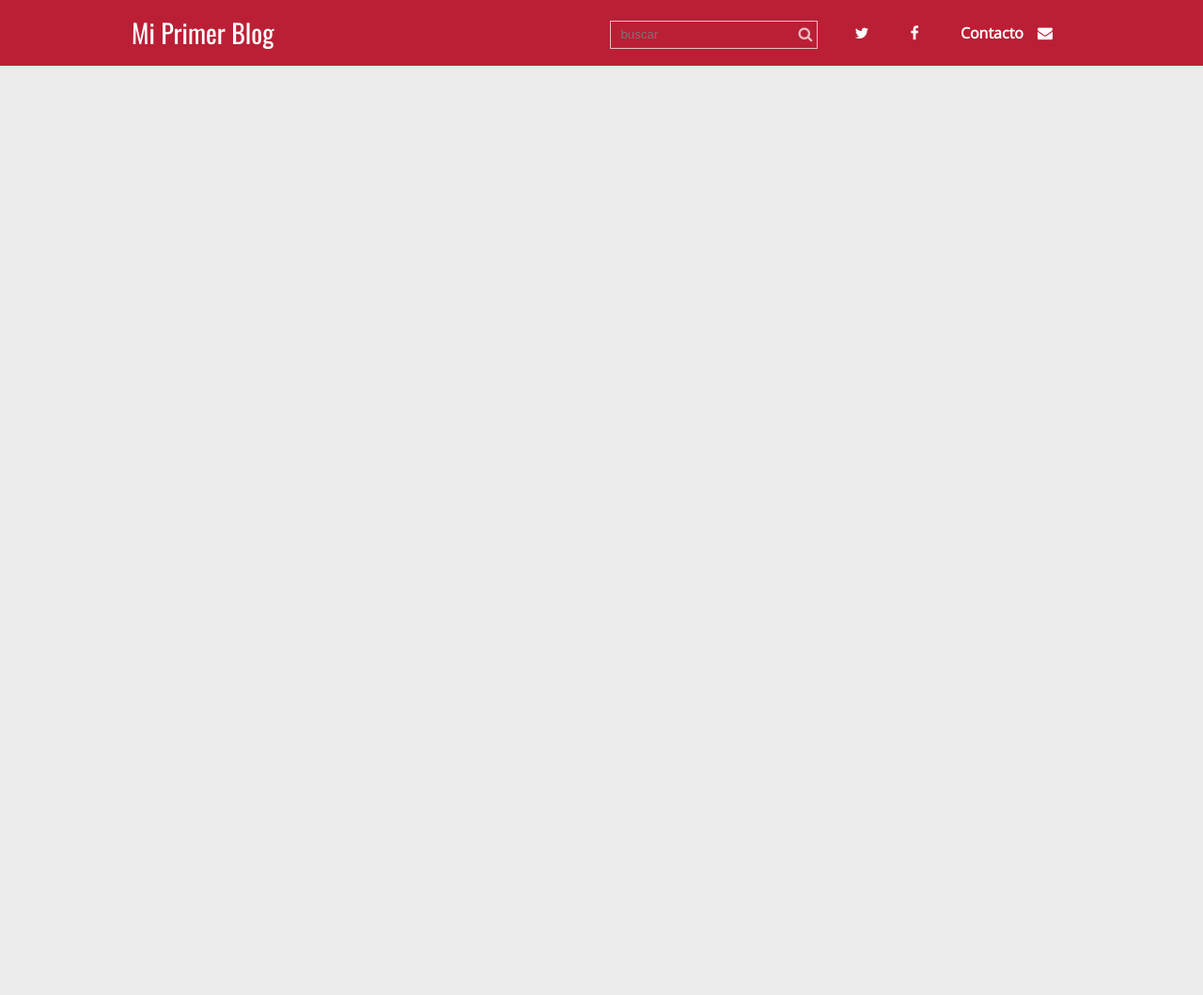
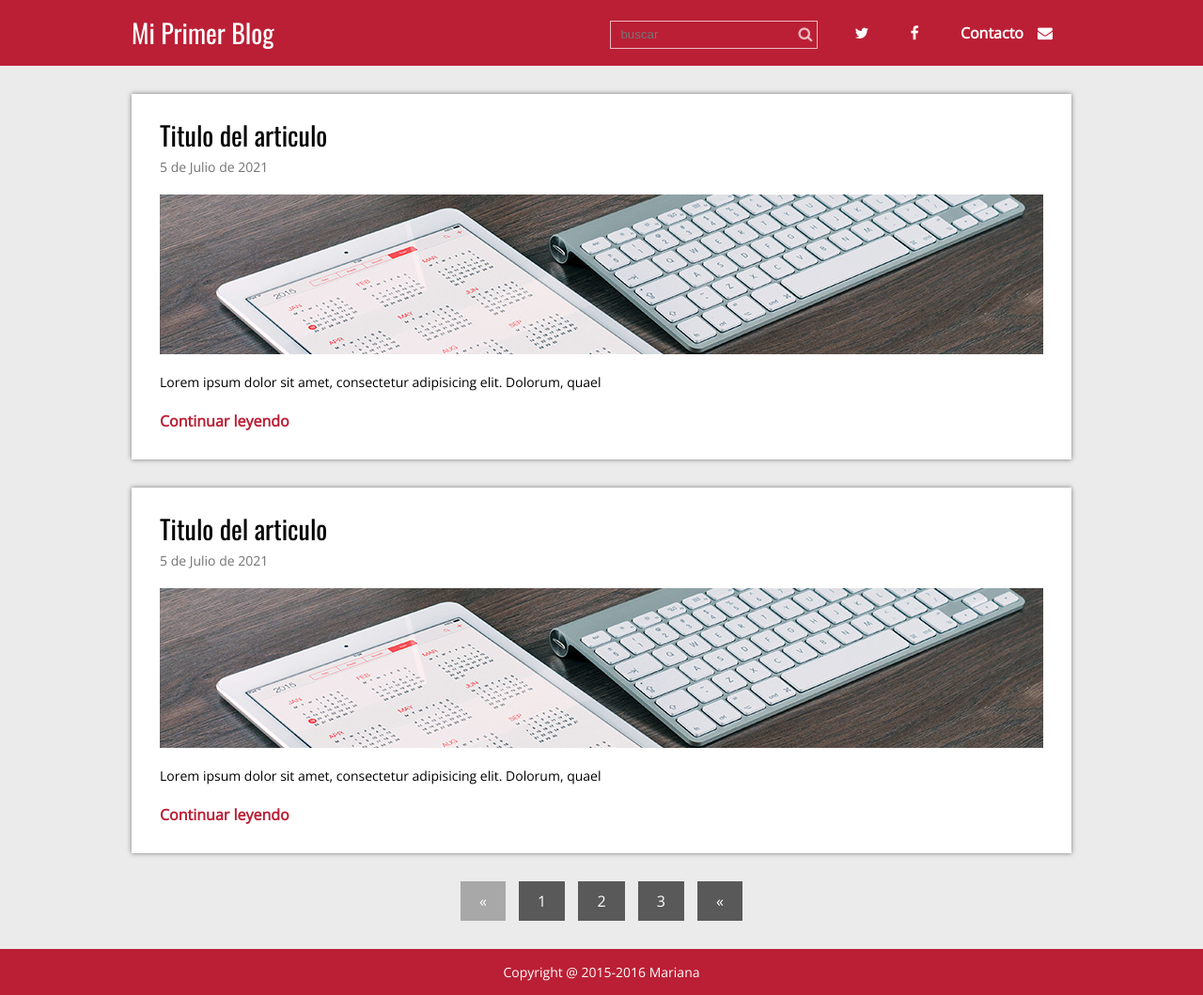
Before and after one commit to MarianaSanchezGonzalez03/blog, a PHP site: page /Blog/ in a window 1280 px wide. Shown: the whole page at 94% size. Before the commit the page ends 70 px from the top, so only its background shows below. Run offline with PHP 8.4, Linux system fonts and the light colour scheme; some libraries are stand-ins or nearby versions.

Commit message:
Acabando la pagina de inicio

```diff
--- /dev/null
+++ b/paginacion.php
@@ -0,0 +1,9 @@
+<section class="paginacion">
+<ul>
+<li class="disabled">&laquo;</li>
+<li><a href="#">1</a></li>
+<li><a href="#">2</a></li>
+<li><a href="#">3</a></li>
+<li><a href="#">&laquo;</a></li>
+</ul>
+</section>
--- /dev/null
+++ b/views/footer.php
@@ -0,0 +1,6 @@
+
+                <footer>
+                <p class="copyright">Copyright @ 2015-2016 Mariana </p>
+                </footer>
+            </body>
+            </html>
--- /dev/null
+++ b/views/header.php
@@ -0,0 +1,33 @@
+<!DOCTYPE html>
+            <html lang="en">
+            <head>
+            <meta charset="UTF-8">
+    <meta http-equiv="X-UA-Compatible" content="IE=edge">
+    <meta name="viewport" content="width=device-width, initial-scale=1.0">
+    <link href="https://fonts.googleapis.com/css2?family=Open+Sans&display=swap" rel="stylesheet">
+    <link href="https://fonts.googleapis.com/css2?family=Oswald&display=swap" rel="stylesheet">
+    <link rel="stylesheet" href="https://maxcdn.bootstrapcdn.com/font-awesome/4.5.0/css/font-awesome.min.css">
+    <link rel="stylesheet" href="<?php echo RUTA; ?>/css/estilos.css">
+                <title>Blog</title>
+            </head>
+            <body>
+            <header>
+            <div class="contenedor">
+            <div class="logo izquierda">
+            <p><a href="a"/> Mi Primer Blog </a></p>
+            </div>
+            <div class="derecha">
+            <form name ="busqueda" class="buscar"action="<?php echo RUTA; ?>/buscar.php" method= "get">
+            <input type="text" name=busqueda" placeholder="buscar">
+            <button type="submit" class="icono fa fa-search"></button>
+            </form>
+            <nav class="menu">
+            <ul>
+            <li><a href="#"><i class="fa fa-twitter"></i></a></li>
+            <li><a href="#"><i class="fa fa-facebook"></i></a></li>
+            <li><a href="#">Contacto<i class="icono fa fa-envelope"></i></a></li>
+            </ul>
+            </nav>
+            </div>
+            </div>
+            </header>
--- a/views/index.view.php
+++ b/views/index.view.php
@@ -1,36 +1,38 @@
-            <!DOCTYPE html>
-            <html lang="en">
-            <head>
-            <meta charset="UTF-8">
-    <meta http-equiv="X-UA-Compatible" content="IE=edge">
-    <meta name="viewport" content="width=device-width, initial-scale=1.0">
-    <link href="https://fonts.googleapis.com/css2?family=Open+Sans&display=swap" rel="stylesheet">
-    <link href="https://fonts.googleapis.com/css2?family=Oswald&display=swap" rel="stylesheet">
-    <link rel="stylesheet" href="https://maxcdn.bootstrapcdn.com/font-awesome/4.5.0/css/font-awesome.min.css">
-    <link rel="stylesheet" href="<?php echo RUTA; ?>/css/estilos.css">
-                <title>Blog</title>
-            </head>
-            <body>
-            <header>
-            <div class="contenedor">
-            <div class="logo izquierda">
-            <p><a href="a"/> Mi Primer Blog </a></p>
-            </div>
-            <div class="derecha">
-            <form name ="busqueda" class="buscar"action="<?php echo RUTA; ?>/buscar.php" method= "get">
-            <input type="text" name=busqueda" placeholder="buscar">
-            <button type="submit" class="icono fa fa-search"></button>
-            </form>
-            <nav class="menu">
-            <ul>
-            <li><a href="#"><i class="fa fa-twitter"></i></a></li>
-            <li><a href="#"><i class="fa fa-facebook"></i></a></li>
-            <li><a href="#">Contacto<i class="icono fa fa-envelope"></i></a></li>
-            </ul>
-            </nav>
-            </div>
-            </div>
-            </header>
+<?php require 'header.php'; ?>
 
-            </body>
-            </html>
+
+
+                <div class="contenedor">
+                <div class="post">
+                <article>
+                <h2 class="titulo">Titulo del articulo</h2>
+                <p class="fecha">5 de Julio de 2021</p>
+                <div class="thumb">
+                <a href="#">
+                <img src="<?php echo RUTA; ?>/imagenes/1.png.jpeg" alt="">
+                </a>
+
+                </div>
+                 <p class="extracto">Lorem ipsum dolor sit amet, consectetur adipisicing elit. Dolorum, quael</p>
+                 <a href="#" class="continuar">Continuar leyendo</a>
+                </article>
+                </div>
+                </div>
+                <div class="contenedor">
+                <div class="post">
+                <article>
+                <h2 class="titulo">Titulo del articulo</h2>
+                <p class="fecha">5 de Julio de 2021</p>
+                <div class="thumb">
+                <a href="#">
+                <img src="<?php echo RUTA; ?>/imagenes/1.png.jpeg" alt="">
+                </a>
+
+                </div>
+                 <p class="extracto">Lorem ipsum dolor sit amet, consectetur adipisicing elit. Dolorum, quael</p>
+                 <a href="#" class="continuar">Continuar leyendo</a>
+                </article>
+                </div>
+                <?php require 'paginacion.php';?>
+                </div>
+                <?php require 'footer.php'; ?>
```
Also changed, not shown: imagenes/1.png.jpeg (renamed from imagenes a ir subiendo/1.png.jpeg), imagenes/2.png.jpeg (renamed from imagenes a ir subiendo/2.png.jpeg), imagenes/3.png.jpeg (renamed from imagenes a ir subiendo/3.png.jpeg), imagenes/4.png.jpeg (renamed from imagenes a ir subiendo/4.png.jpeg).
